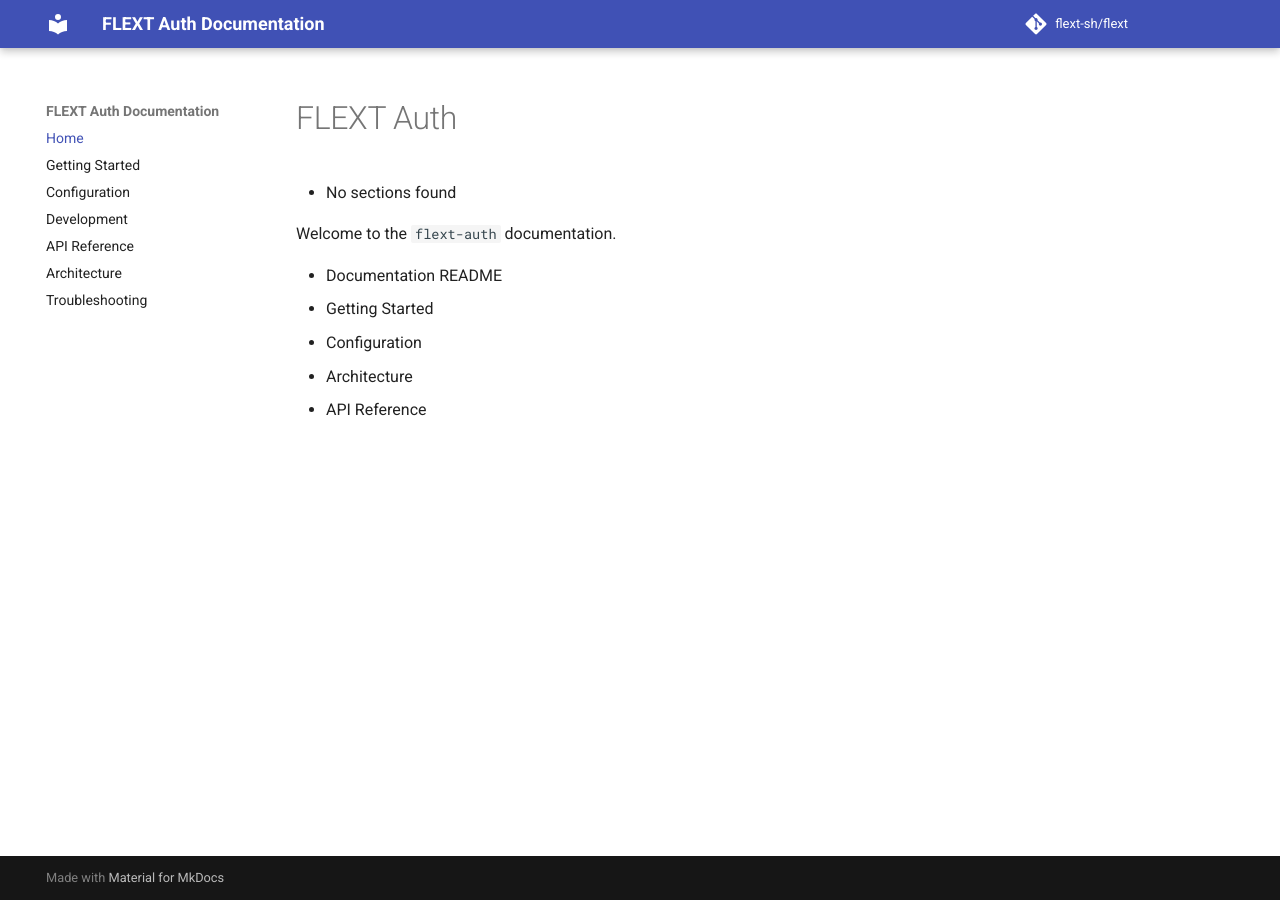
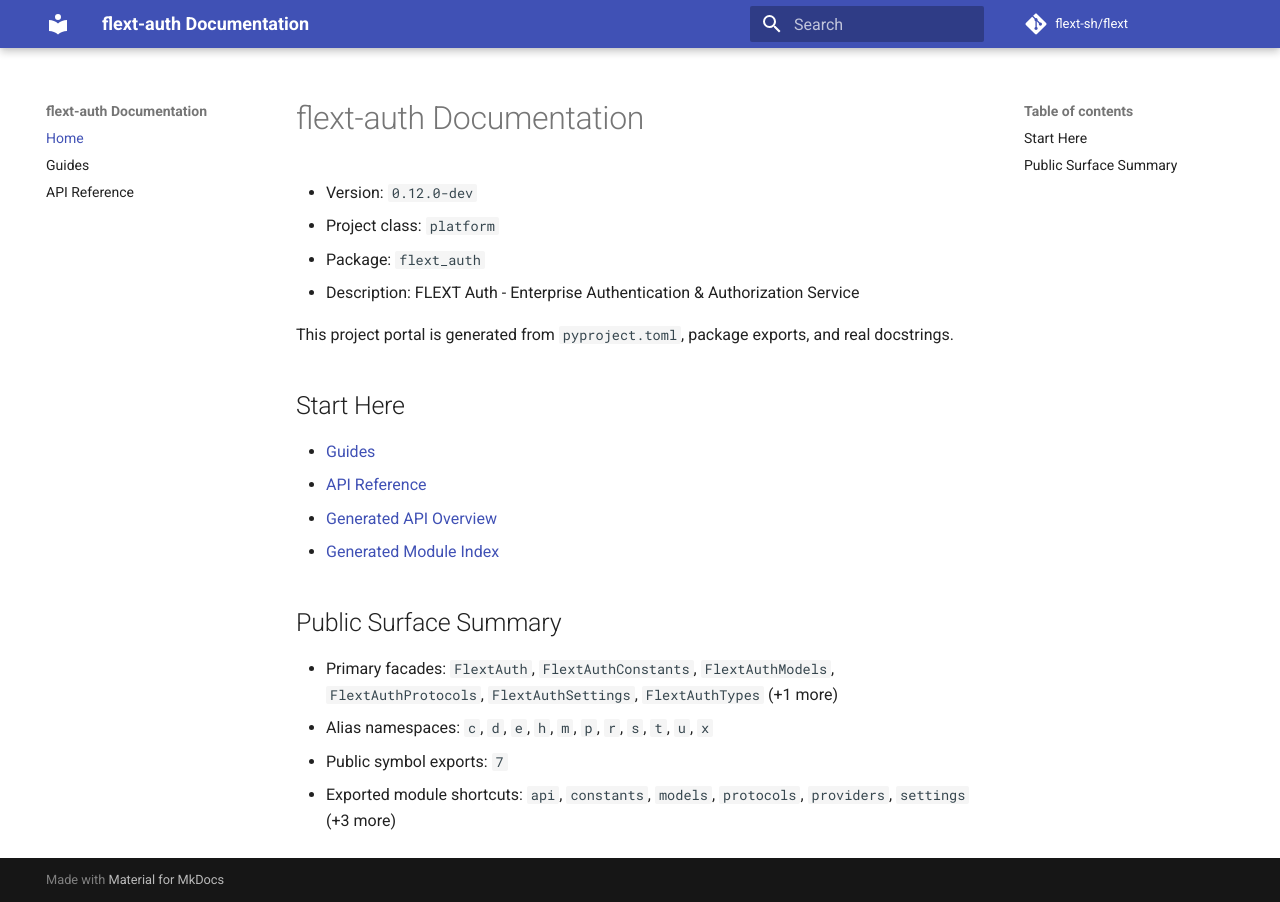
Before and after one commit to flext-sh/flext-auth, an MkDocs documentation site: the page built from docs/index.md, in a window 1280 px wide. Built offline with MkDocs 1.6.1 and Material for MkDocs 9.7.7, drawn with Linux system fonts in a browser that asks for light colours; comment, search, counter and statistics services are not loaded.

```diff
--- a/docs/index.md
+++ b/docs/index.md
@@ -1,13 +1,24 @@
-# FLEXT Auth
+<!-- AUTO-GENERATED — DO NOT EDIT MANUALLY -->
 
-<!-- TOC START -->
-- No sections found
-<!-- TOC END -->
+# flext-auth Documentation
 
-Welcome to the `flext-auth` documentation.
+- Version: `0.12.0-dev`
+- Project class: `platform`
+- Package: `flext_auth`
+- Description: FLEXT Auth - Enterprise Authentication & Authorization Service
 
-- Documentation README
-- Getting Started
-- Configuration
-- Architecture
-- API Reference
+This project portal is generated from `pyproject.toml`, package exports, and real docstrings.
+
+## Start Here
+
+- [Guides](guides/README.md)
+- [API Reference](api-reference/README.md)
+- [Generated API Overview](api-reference/generated/overview.md)
+- [Generated Module Index](api-reference/generated/modules/index.md)
+
+## Public Surface Summary
+
+- Primary facades: `FlextAuth`, `FlextAuthConstants`, `FlextAuthModels`, `FlextAuthProtocols`, `FlextAuthSettings`, `FlextAuthTypes` (+1 more)
+- Alias namespaces: `c`, `d`, `e`, `h`, `m`, `p`, `r`, `s`, `t`, `u`, `x`
+- Public symbol exports: `7`
+- Exported module shortcuts: `api`, `constants`, `models`, `protocols`, `providers`, `settings` (+3 more)
--- a/mkdocs.yml
+++ b/mkdocs.yml
@@ -1,33 +1,34 @@
-site_name: FLEXT Auth Documentation
-site_description: Authentication library docs
-site_url: https://github.com/flext-sh/flext
+# AUTO-GENERATED — DO NOT EDIT MANUALLY
+site_name: flext-auth Documentation
+site_description: Generated documentation for flext-auth
+site_url: https://github.com/flext-sh/flext/blob/main/README.md
 repo_name: flext-sh/flext
 repo_url: https://github.com/flext-sh/flext
-edit_uri: edit/main/flext-auth/docs/
+edit_uri: edit/main/flext-auth/
 docs_dir: docs
 site_dir: .reports/docs/site
-exclude_docs: README.md
 
 theme:
   name: material
 
-plugins: []
-
-markdown_extensions:
-  - admonition
-  - attr_list
-  - tables
-  - toc:
-      permalink: true
+plugins:
+  - search
+  - autorefs
+  - section-index
+  - mkdocstrings:
+      handlers:
+        python:
+          paths:
+            - src
+          options:
+            show_root_heading: true
+            show_root_full_path: false
+            show_source: false
 
 nav:
   - Home: index.md
-  - Getting Started: getting-started.md
-  - Configuration: configuration.md
-  - Development: development.md
-  - API Reference: api-reference.md
-  - Architecture: architecture.md
-  - Troubleshooting: troubleshooting.md
+  - Guides: guides/README.md
+  - API Reference: api-reference/README.md
 
 validation:
   omitted_files: ignore
--- a/pyproject.toml
+++ b/pyproject.toml
@@ -138,6 +138,9 @@ known_first_party = [
 pep621_dev_dependency_groups = [
   "dev",
 ]
+
+[tool.flext.docs]
+project_class = "platform"
 
 [tool.hatch.metadata]
 allow-direct-references = true
```
Also changed, not shown: docs/api-reference/README.md (added, +25 -0 lines), docs/api-reference/generated/modules/api.md (added, +9 -0 lines), docs/api-reference/generated/modules/constants.md (added, +9 -0 lines), docs/api-reference/generated/modules/index.md (added, +15 -0 lines), docs/api-reference/generated/modules/models.md (added, +9 -0 lines), docs/api-reference/generated/modules/protocols.md (added, +9 -0 lines), docs/api-reference/generated/modules/providers.md (added, +9 -0 lines), docs/api-reference/generated/modules/settings.md (added, +9 -0 lines), docs/api-reference/generated/modules/transports.md (added, +9 -0 lines), docs/api-reference/generated/modules/typings.md (added, +9 -0 lines), docs/api-reference/generated/modules/utilities.md (added, +9 -0 lines), docs/api-reference/generated/overview.md (added, +19 -0 lines), docs/api-reference/generated/public-api.md (added, +9 -0 lines), docs/guides/README.md (+5 -120 lines).
